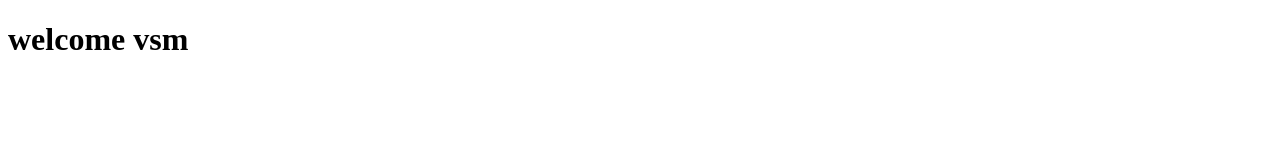
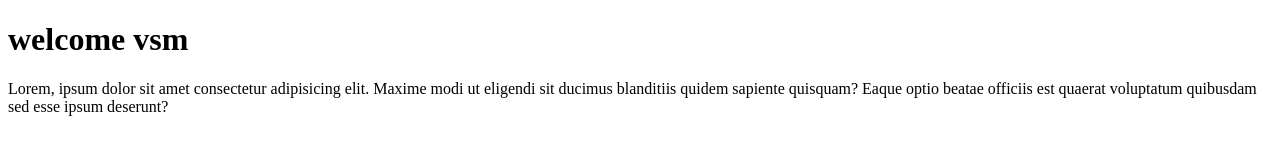
Before and after one commit to Shankar-yenni/vsm-pro, a plain HTML site: page index.html in a window 1280 px wide. Drawn offline with Linux system fonts and the light colour scheme.

Commit message:
version 2

```diff
--- a/index.html
+++ b/index.html
@@ -7,5 +7,10 @@
   </head>
   <body>
     <h1>welcome vsm</h1>
+    <p>
+      Lorem, ipsum dolor sit amet consectetur adipisicing elit. Maxime modi ut
+      eligendi sit ducimus blanditiis quidem sapiente quisquam? Eaque optio
+      beatae officiis est quaerat voluptatum quibusdam sed esse ipsum deserunt?
+    </p>
   </body>
 </html>
```
